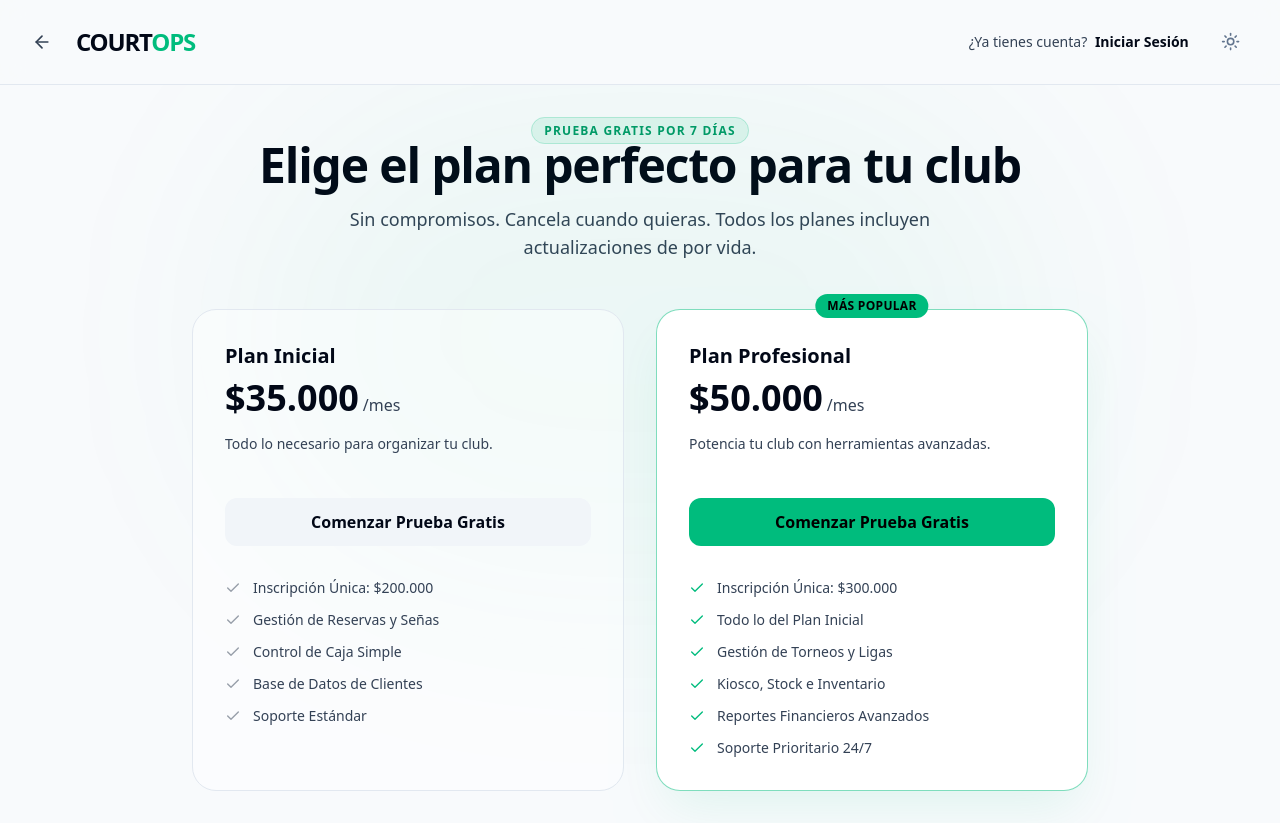
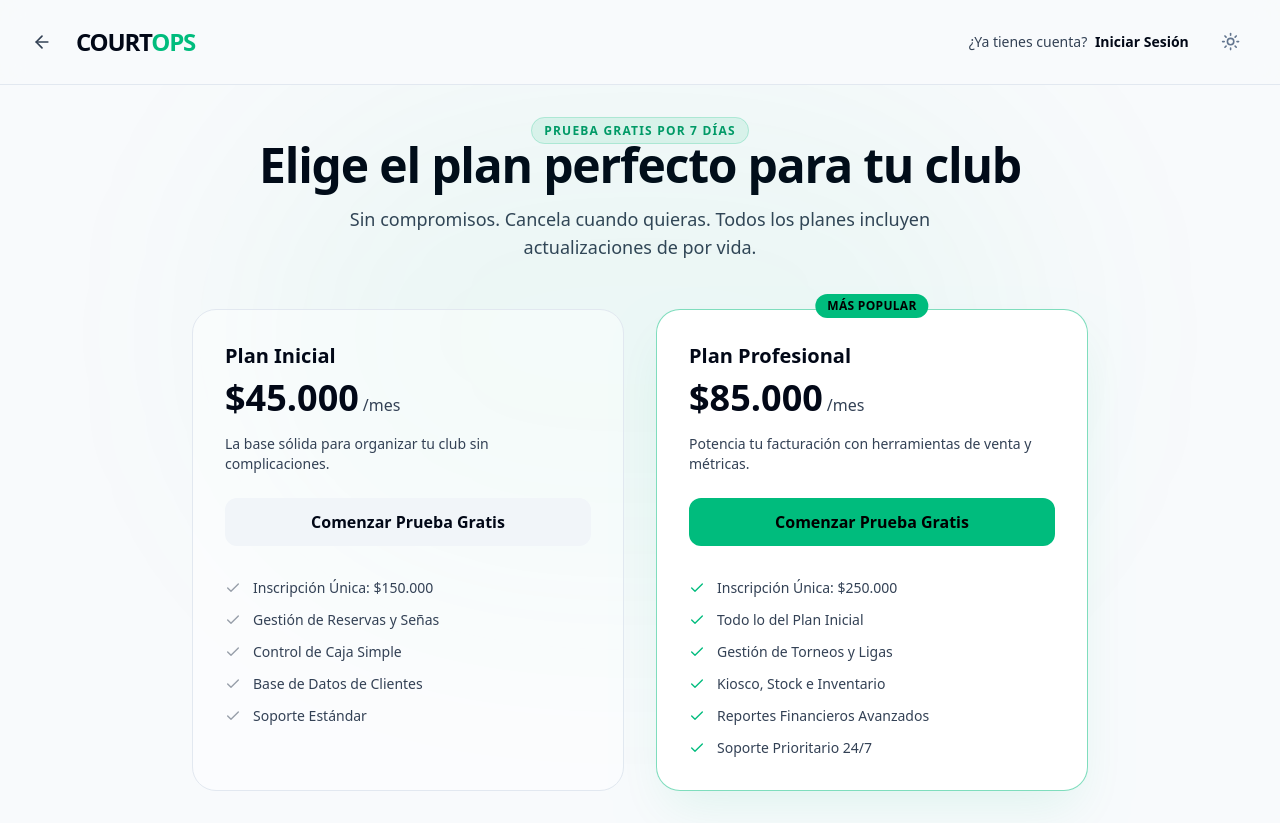
Before and after one commit to 7Francus7/CourtOps, a Next.js app in the folder courtops/: page /register in a window 1280 px wide. Built offline with nearby package versions, Linux system fonts and the light colour scheme; no server answers.

Commit message:
update: adjust pricing plans to realistic market rates

```diff
--- a/courtops/src/app/register/page.tsx
+++ b/courtops/src/app/register/page.tsx
@@ -28,11 +28,11 @@ export default function RegisterPage() {
               {
                      id: 'INITIAL',
                      name: 'Plan Inicial',
-                     price: '$35.000',
+                     price: '$45.000',
                      period: '/mes',
-                     description: 'Todo lo necesario para organizar tu club.',
+                     description: 'La base sólida para organizar tu club sin complicaciones.',
                      features: [
-                            'Inscripción Única: $200.000',
+                            'Inscripción Única: $150.000',
                             'Gestión de Reservas y Señas',
                             'Control de Caja Simple',
                             'Base de Datos de Clientes',
@@ -44,11 +44,11 @@ export default function RegisterPage() {
               {
                      id: 'PROFESSIONAL',
                      name: 'Plan Profesional',
-                     price: '$50.000',
+                     price: '$85.000',
                      period: '/mes',
-                     description: 'Potencia tu club con herramientas avanzadas.',
+                     description: 'Potencia tu facturación con herramientas de venta y métricas.',
                      features: [
-                            'Inscripción Única: $300.000',
+                            'Inscripción Única: $250.000',
                             'Todo lo del Plan Inicial',
                             'Gestión de Torneos y Ligas',
                             'Kiosco, Stock e Inventario',
--- a/courtops/src/components/landing/LandingPricing.tsx
+++ b/courtops/src/components/landing/LandingPricing.tsx
@@ -9,9 +9,9 @@ export default function LandingPricing() {
        const PLANS = [
               {
                      name: 'Start',
-                     price: '$35.000',
+                     price: '$45.000',
                      period: '/mes',
-                     description: 'Ideal para clubes pequeños que quieren digitalizarse.',
+                     description: 'La base sólida para organizar tu club sin complicaciones.',
                      features: [
                             'Hasta 2 canchas',
                             'Panel de Administración Básico',
@@ -25,9 +25,9 @@ export default function LandingPricing() {
               },
               {
                      name: 'Pro',
-                     price: '$50.000',
+                     price: '$85.000',
                      period: '/mes',
-                     description: 'La opción favorita para clubes en crecimiento.',
+                     description: 'Potencia tu facturación con herramientas de venta y métricas.',
                      features: [
                             'Hasta 6 canchas',
                             'Punto de Venta (Kiosco) Integrado',
@@ -44,7 +44,7 @@ export default function LandingPricing() {
                      name: 'Enterprise',
                      price: 'Consultar',
                      period: '',
-                     description: 'Para cadenas de clubes o complejos de alto rendimiento.',
+                     description: 'Soluciones a medida para cadenas y complejos de alto nivel.',
                      features: [
                             'Canchas Ilimitadas',
                             'Multi-Sede / Multi-Usuario',
```
